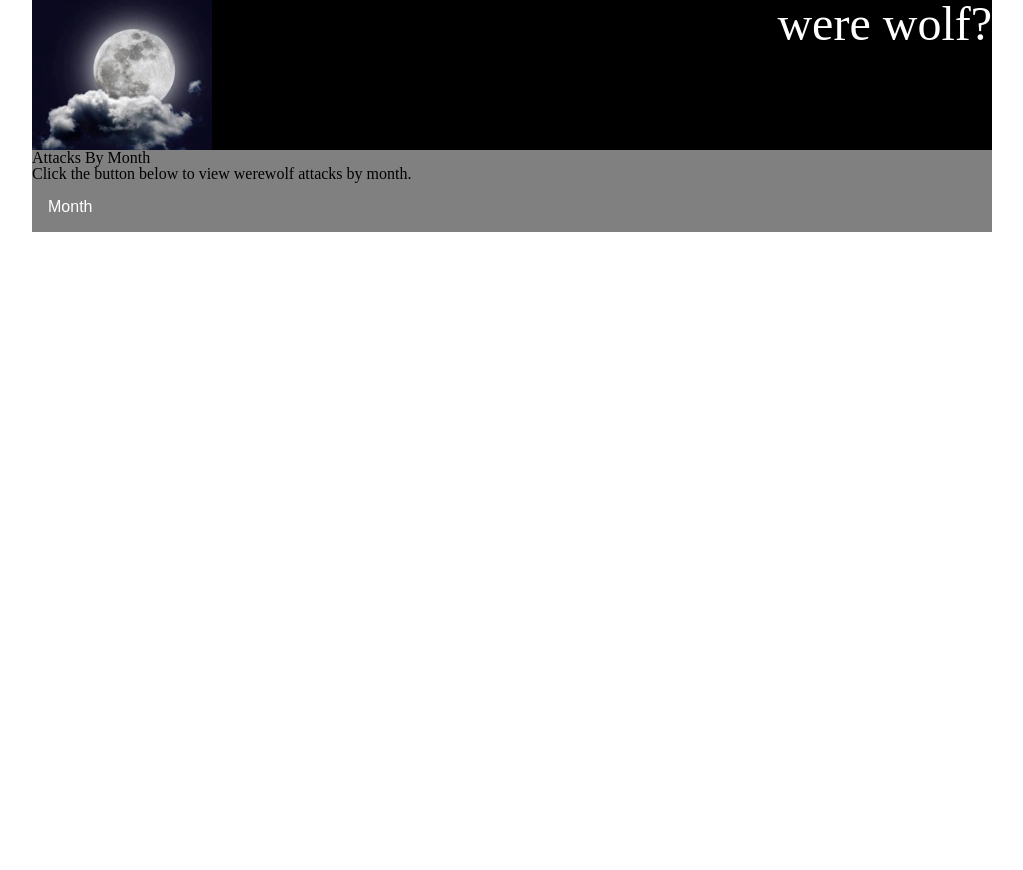
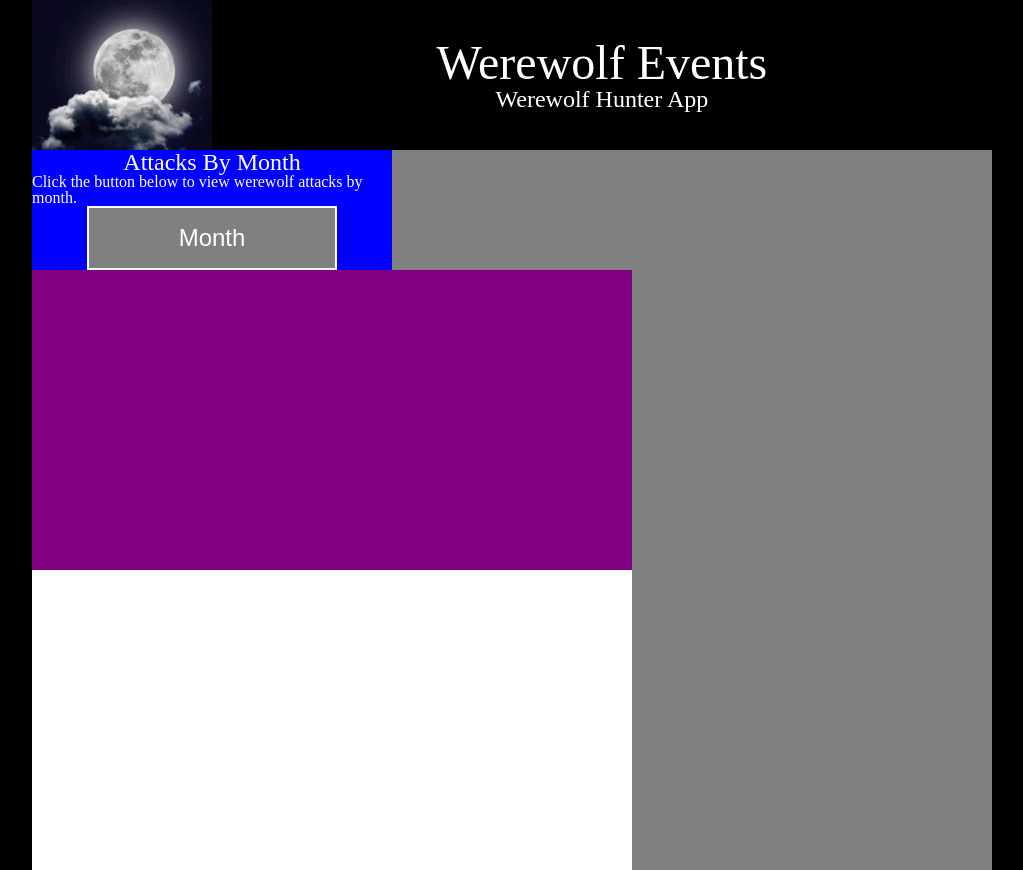
Before and after one commit to amberjohnsonsmile/hackathon-client, a plain HTML site: page index.html in a window 1280 px wide. Shown: the whole page, without its empty margins (128-1151 px from the left). Before the commit the page ends 800 px from the top, so only its background shows below. Drawn offline with Linux system fonts and the light colour scheme.

Commit message:
sinking html and css

```diff
--- a/index.html
+++ b/index.html
@@ -14,7 +14,10 @@
                     <img src="./img/moon.png" alt="werewolf" height="150px">
                     <figcaption class="figCaption"></figcaption>
                 </figure>
-                <h1>were wolf?</h1>
+                <div class="title-text">
+                    <h1>Werewolf Events</h1>
+                    <h2>Werewolf Hunter App</h2>
+                </div>
             </header>
             <article class="base-content">
                 <section class="month-dropdown">
@@ -38,6 +41,10 @@
                           </div>
                         </div>
                 </section>
+                <section class="table">
+
+                </section>
+
                 <section class="map">
 
                 </section>
--- a/main.css
+++ b/main.css
@@ -1,19 +1,28 @@
-/* body {
-
-} */
+body {
+ margin: 0 auto;
+ background-color: black;
+ color: white;
+}
 
 .base {
     background-color: gray;
     width: 960px;
     margin: 0 auto;
 }
-
+/* * {
+    margin: 1rem;
+} */
 .title-header {
     display: flex;
-    justify-content: space-between;
+    /* justify-content: space-between; */
     align-items: flex-start;
     background-color: black;
     height: 150px;
+}
+
+.title-text{
+    margin: auto;
+    text-align: center;
 }
 
 .title-img {
@@ -25,12 +34,44 @@ h1 {
     font-size: 48px;
 }
 
+h2{
+    font-size: 24px;
+}
+
+.month-dropdown {
+    display: flex;
+    flex-direction:column;
+    align-items: center;
+    background-color: blue;
+    width: 360px;
+}
+
+button.dropbtn {
+    border: 2px solid white;
+    width: 250px;
+    /* height: 30px; */
+}
+
+.map {
+    background-color: white;
+    height: 300px;
+    width: 600px;
+    margin; 1rem;
+}
+
+.table {
+    background-color: purple;
+    height: 300px;
+    width: 600px;
+    margin; 1rem;
+}
+
 /* dropdown menu */
 .dropbtn {
     background-color: gray;
     color: white;
     padding: 16px;
-    font-size: 16px;
+    font-size: 24px;
     border: none;
     cursor: pointer;
 }
```
